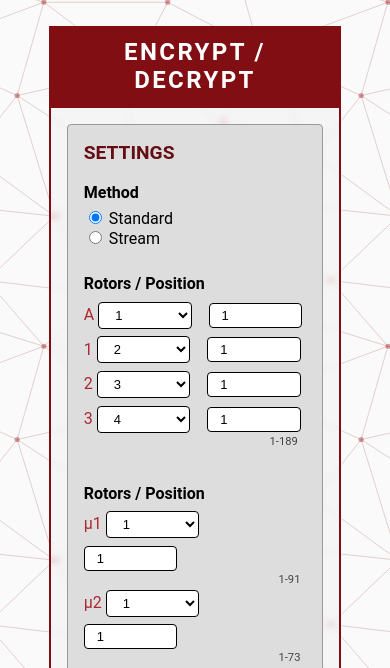
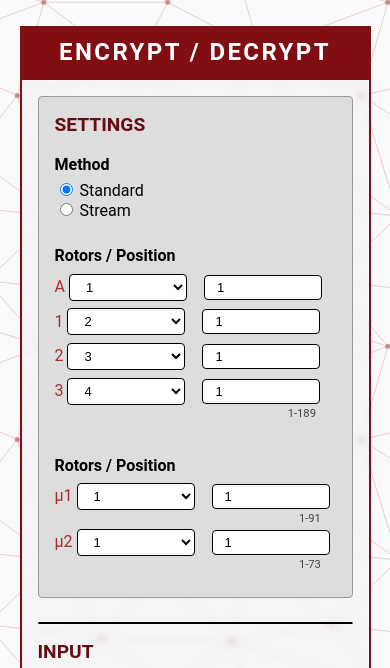
Before and after one commit to sacredgeo/osm-cipher, a plain HTML site: page ion/index.html in a window 390 px wide. Shown: the part 162-830 px from the top of the page. Drawn offline with Linux system fonts and the light colour scheme.

Commit message:
Add files via upload

```diff
--- a/ion/style.css
+++ b/ion/style.css
@@ -277,9 +277,10 @@ td:hover:not(.tablecell) {
     font-weight: 600;
     font-size: 2.4em;
   }
+
 }
 
-@media only screen and (max-width: 500px) {
+@media only screen and (max-width: 600px) {
   table {
     font-size: smaller;
   }
@@ -294,6 +295,12 @@ td:hover:not(.tablecell) {
   .pageTitle {
     font-weight: 600;
     font-size: 1.8em;
+  }
+  .content-column {
+    width: 90%;
+  }
+  .columnTitle{
+    width: 90% !important;
   }
 }
 
```
